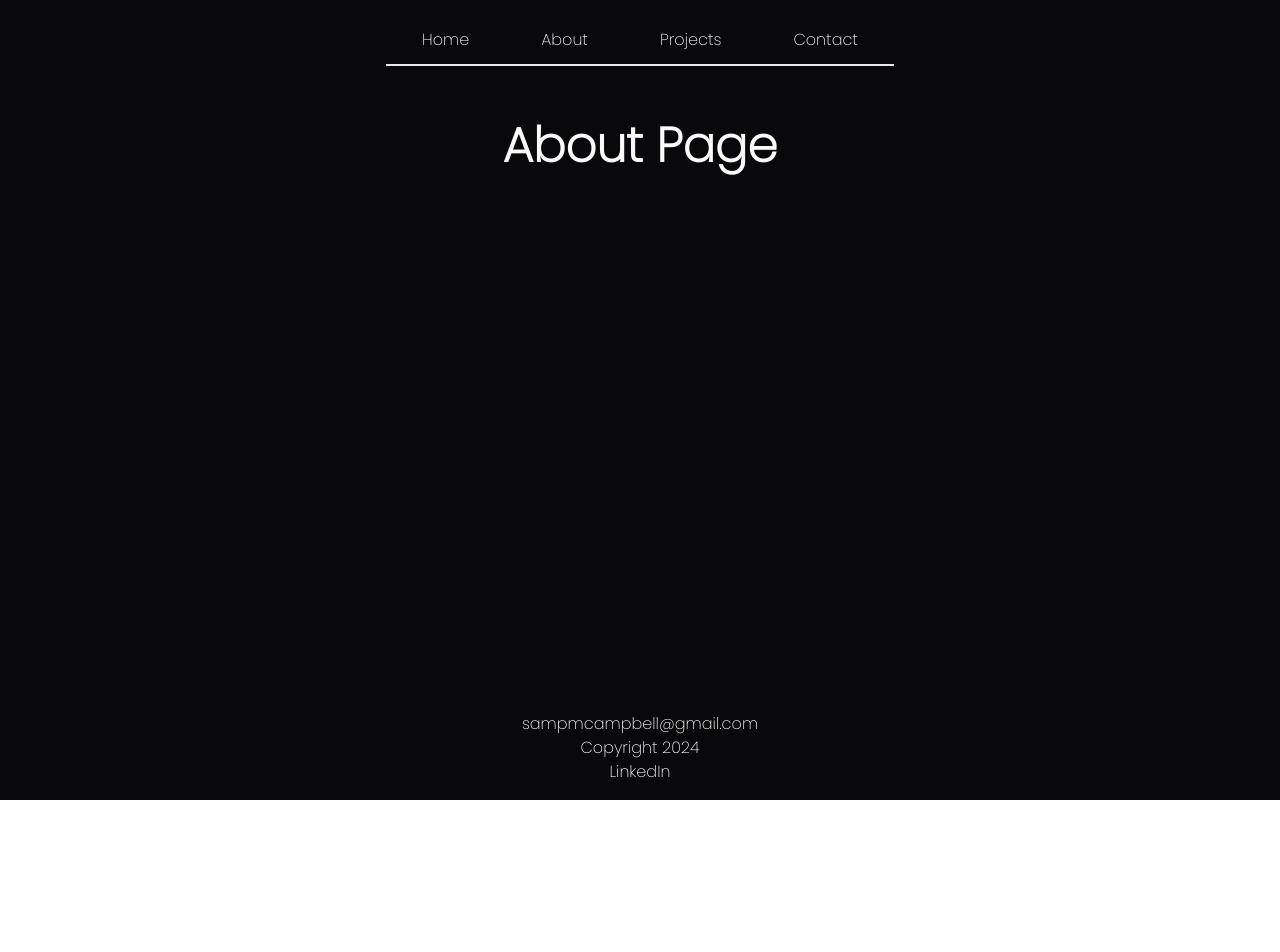
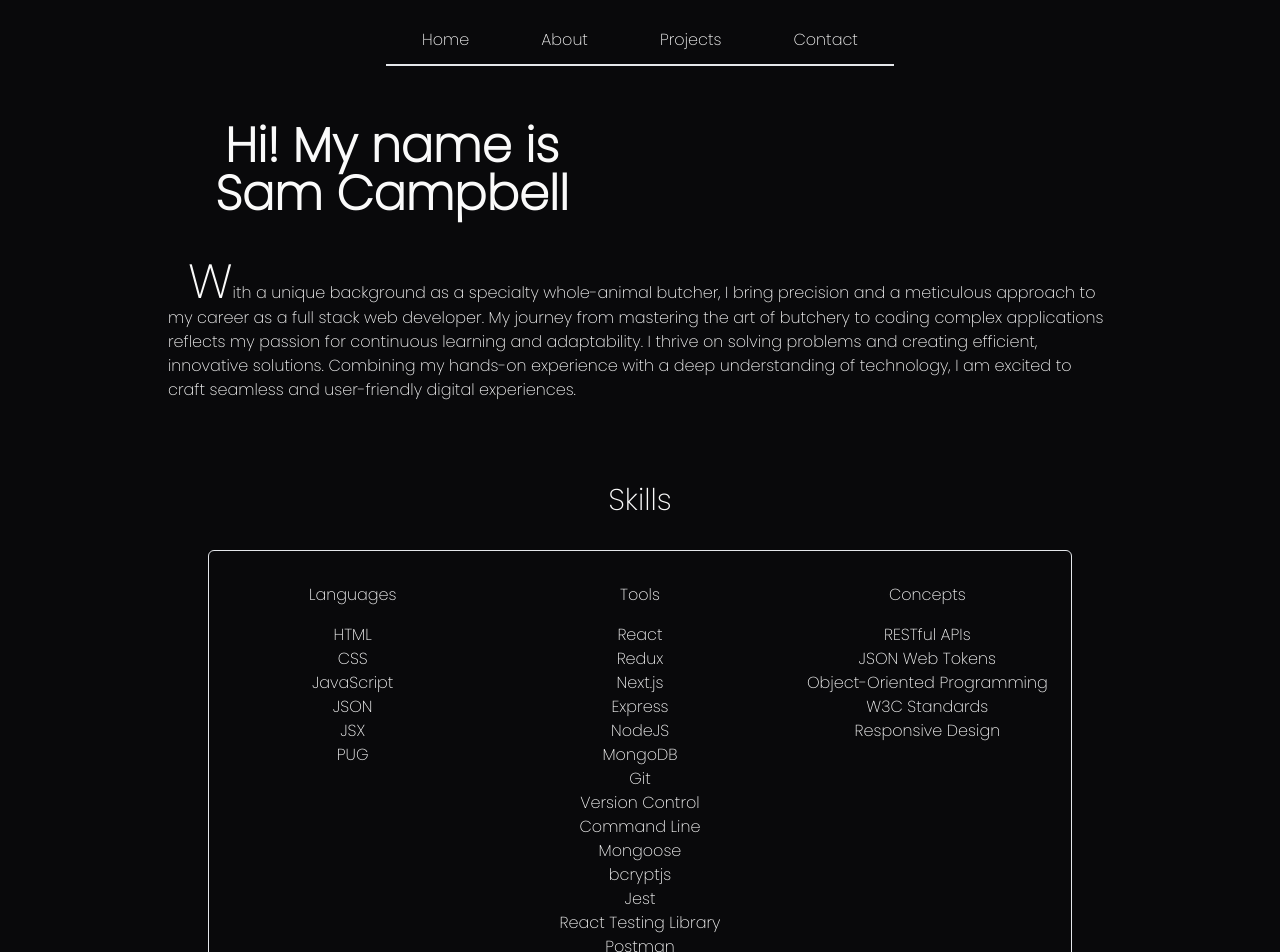
Before and after one commit to moodiesam/website-2.0, a Next.js app: page /about in a window 1280 px wide. Shown: the top 952 px of the page. Before the commit the page ends 800 px from the top, so only its background shows below. Built offline with nearby package versions, Linux system fonts and the light colour scheme.

Commit message:
structure about page

```diff
--- a/src/app/about/page.jsx
+++ b/src/app/about/page.jsx
@@ -1,9 +1,63 @@
+import FadeInAnimation from "../components/FadeInAnimation"
+
 export default function About() {
     return <>
-        <section id="homepage">
-      <div className="container flex flex-col justify-center px-4 mx-auto pt-10 space-y-12 md:space-y-0 md:flex-row">
-        <h1 className="max-w-md text-4xl font-bold text-center md:text-5xl">About Page</h1>
-      </div>
-    </section>
+        <section id="aboutPage">
+          <div className="container flex flex-col justify-center px-4 mx-auto pt-10 space-y-12 md:space-y-0">
+            <FadeInAnimation text="Hi! My name is Sam Campbell" classNames="max-w-md text-4xl font-bold text-center md:text-5xl" />
+            <p className="pt-10 indent-5"><span className="text-5xl">W</span>ith a unique background as a specialty whole-animal butcher, I bring precision and a meticulous approach to
+              my career as a full stack web developer. My journey from mastering the art of butchery to coding complex
+              applications reflects my passion for continuous learning and adaptability. I thrive on solving problems and
+              creating efficient, innovative solutions. Combining my hands-on experience with a deep understanding of technology,
+              I am excited to craft seamless and user-friendly digital experiences.
+            </p>
+          </div>
+          <div className="container flex flex-col justify-center items-center px-14 mx-auto pt-20 space-y-12 md:space-y-0">
+            <h2 className="max-w-md text-3xl text-center pb-8">Skills</h2>
+            <div className="container flex py-8 border border-zink-50 rounded-md">
+              <div className="skillGroup flex flex-col items-center w-1/3">
+                <h3 className="pb-4">Languages</h3>
+                <ul className="flex flex-col items-center">
+                  <li>HTML</li>
+                  <li>CSS</li>
+                  <li>JavaScript</li>
+                  <li>JSON</li>
+                  <li>JSX</li>
+                  <li>PUG</li>
+                </ul>
+              </div>
+              <div className="skillGroup flex flex-col items-center w-1/3">
+                <h3 className="pb-4">Tools</h3>
+                <ul className="flex flex-col items-center">
+                  <li>React</li>
+                  <li>Redux</li>
+                  <li>Next.js</li>
+                  <li>Express</li>
+                  <li>NodeJS</li>
+                  <li>MongoDB</li>
+                  <li>Git</li>
+                  <li>Version Control</li>
+                  <li>Command Line</li>
+                  <li>Mongoose</li>
+                  <li>bcryptjs</li>
+                  <li>Jest</li>
+                  <li>React Testing Library</li>
+                  <li>Postman</li>
+                  <li>Prismic</li>
+                </ul>
+              </div>
+              <div className="skillGroup flex flex-col items-center w-1/3">
+              <h3 className="pb-4">Concepts</h3>
+              <ul className="flex flex-col items-center">
+                  <li>RESTful APIs</li>
+                  <li>JSON Web Tokens</li>
+                  <li>Object-Oriented Programming</li>
+                  <li>W3C Standards</li>
+                  <li>Responsive Design</li>
+                </ul>
+              </div>
+            </div>
+          </div>
+        </section>
     </>
 }
--- a/src/app/components/FadeInAnimation.jsx
+++ b/src/app/components/FadeInAnimation.jsx
@@ -3,7 +3,7 @@
 import { useEffect } from 'react'
 import { useSpring, animated } from '@react-spring/web'
 
-const FadeInAnimation = ({ text }) => {
+const FadeInAnimation = ({ text, classNames }) => {
 
     const [springs, api] = useSpring(() => (
         {
@@ -14,12 +14,12 @@ const FadeInAnimation = ({ text }) => {
     useEffect(() => {
         api.start({
             to: {opacity: 1, diration: 1000},
-            config: {duration: 2000},
+            config: {duration: 1500},
         })
     })
 
     return (
-        <animated.h1 style={{...springs}} className='max-w-4xl text-4xl font-bold text-center mt-36 md:text-9xl'>{text}</animated.h1>
+        <animated.h1 style={{...springs}} className={classNames}>{text}</animated.h1>
     )
 }
 
--- a/src/app/page.jsx
+++ b/src/app/page.jsx
@@ -9,7 +9,7 @@ export default function Home() {
   return <>
     <section id="homepage">
       <div className="container flex flex-col align-center items-center px-4 mx-auto space-y-12 md:space-y-0">
-        <FadeInAnimation text="Sam Campbell" />
+        <FadeInAnimation text="Sam Campbell" classNames="max-w-4xl text-4xl font-bold text-center mt-36 md:text-9xl indent-20" />
         <WDAnimation text="Web Developer" />
       </div>
     </section>
```
